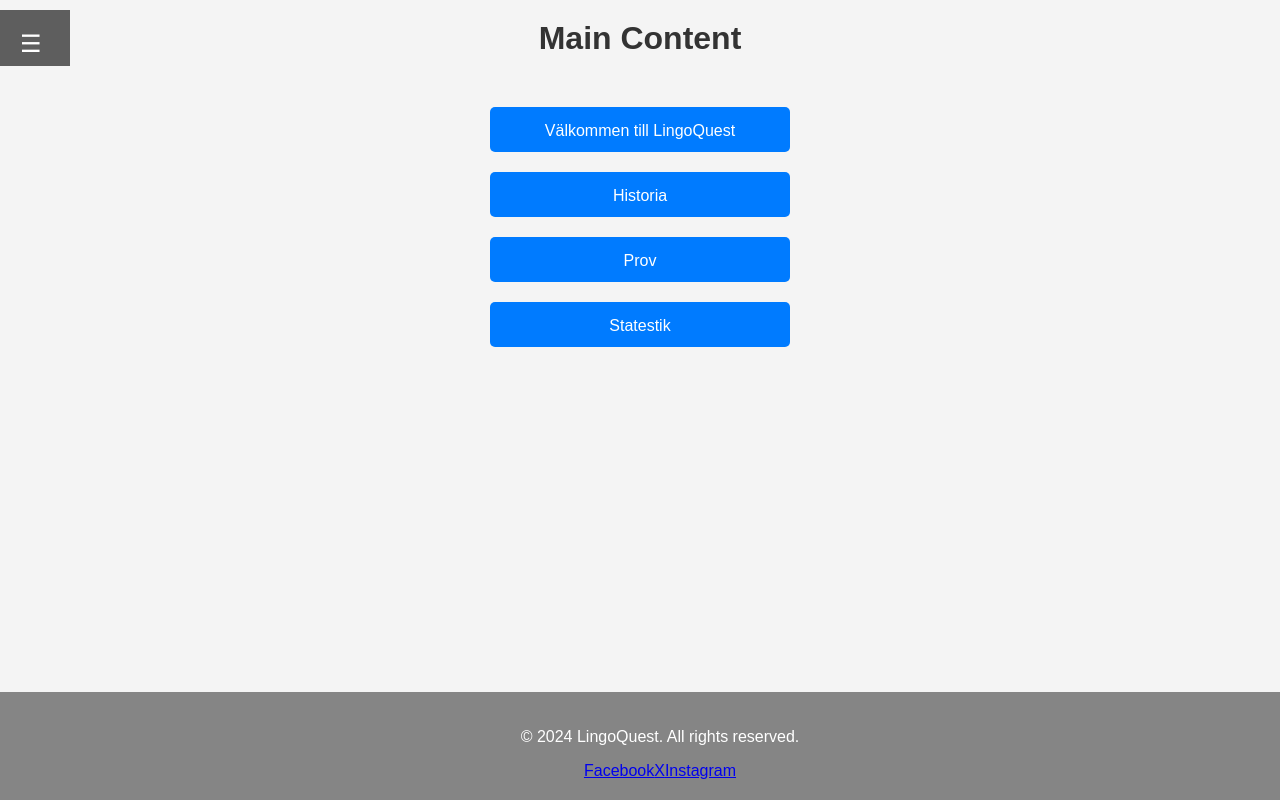
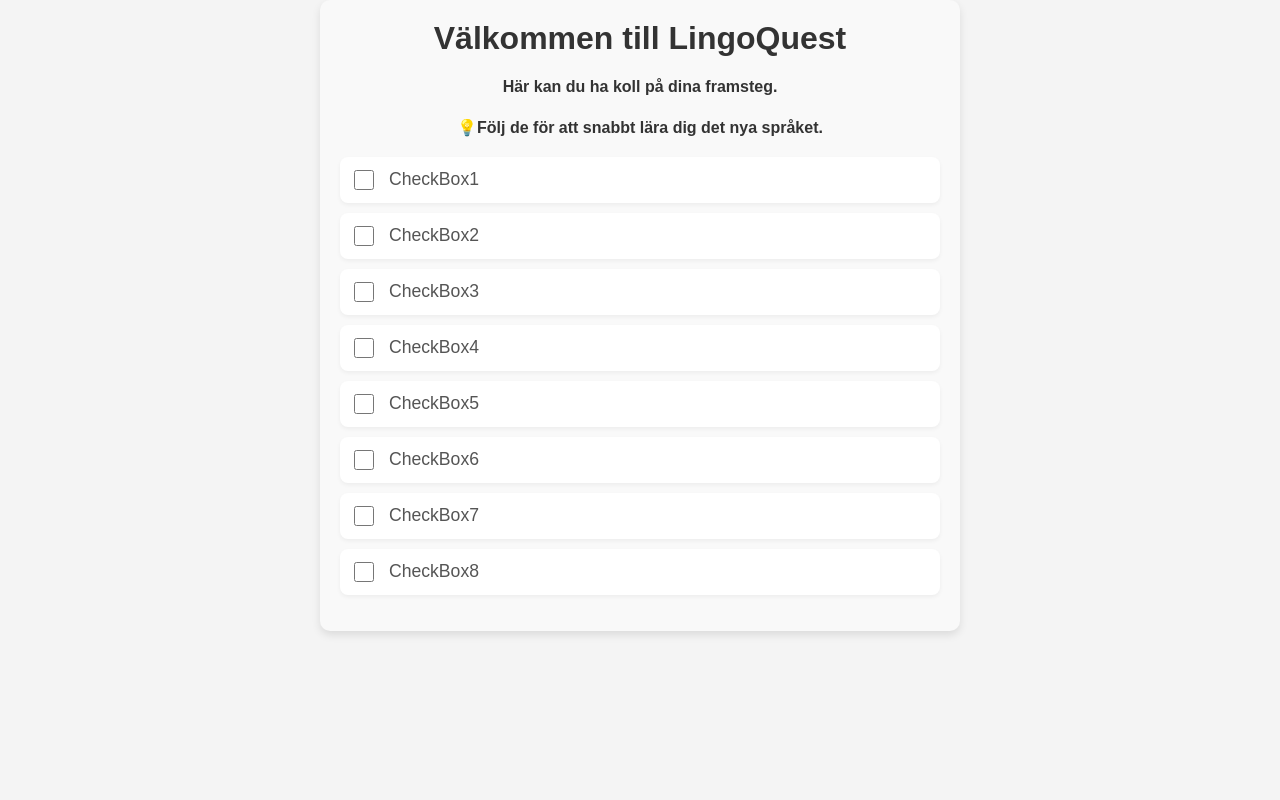
Before and after one commit to KekoH1/LingoQuest, a React (Create React App) app in the folder lingoquest-web/: page /checklist in a window 1280 px wide. Built offline with nearby package versions, Linux system fonts and the light colour scheme.

Commit message:
Added page for checklist, need some more work but looks fine for now.

```diff
--- a/lingoquest-web/package.json
+++ b/lingoquest-web/package.json
@@ -8,6 +8,7 @@
     "@testing-library/user-event": "^13.5.0",
     "react": "^18.3.1",
     "react-dom": "^18.3.1",
+    "react-router-dom": "^6.26.2",
     "react-scripts": "5.0.1",
     "web-vitals": "^2.1.4"
   },
--- a/lingoquest-web/src/App.js
+++ b/lingoquest-web/src/App.js
@@ -1,14 +1,20 @@
+import React from 'react';
+import { BrowserRouter as Router, Route, Routes } from 'react-router-dom';
+import Home from './pages/home';
+import Checklist from './pages/checklist';
 import './App.css';
-import Home from './pages/home';
-import './assets/style.css';
-
 
 function App() {
   return (
-    <>
-        <Home />
-
-    </>
+    <Router>
+      <div>
+        {/* Define the routes */}
+        <Routes>
+          <Route path="/" element={<Home />} />
+          <Route path="/checklist" element={<Checklist />} />
+        </Routes>
+      </div>
+    </Router>
   );
 }
 
--- /dev/null
+++ b/lingoquest-web/src/assets/checklist.css
@@ -0,0 +1,60 @@
+.container {
+    max-width: 600px;
+    margin: 0 auto;
+    padding: 20px;
+    background-color: #f9f9f9;
+    border-radius: 10px;
+    box-shadow: 0px 4px 8px rgba(0, 0, 0, 0.1);
+  }
+
+  .h1 {
+    font-size: 2rem;
+    color: #333;
+    text-align: center;
+    margin-bottom: 20px;
+    font-family: 'Arial', sans-serif;
+  }
+  .h4 {
+    font-size: 1rem;
+    color: #333;
+    text-align: center;
+    margin-bottom: 20px;
+    font-family: 'Arial', sans-serif;
+  }
+  .list {
+    list-style: none;
+    padding: 0;
+  }
+
+  .list li {
+    display: flex;
+    align-items: center;
+    margin-bottom: 10px;
+    padding: 10px;
+    border-radius: 8px;
+    background-color: #fff;
+    box-shadow: 0px 2px 4px rgba(0, 0, 0, 0.05);
+    transition: background-color 0.3s ease;
+  }
+
+  .list li:hover {
+    background-color: #f0f0f0;
+  }
+
+  input[type="checkbox"] {
+    margin-right: 15px;
+    width: 20px;
+    height: 20px;
+    cursor: pointer;
+  }
+
+  label {
+    font-size: 1.1rem;
+    color: #555;
+    cursor: pointer;
+  }
+
+  input[type="checkbox"]:checked + label {
+    text-decoration: line-through;
+    color: #999;
+  }
--- /dev/null
+++ b/lingoquest-web/src/pages/checklist.js
@@ -0,0 +1,51 @@
+import React, { useEffect, useState } from "react";
+import  "../assets/checklist.css"
+const LabelChecklist = () => {
+  const [labels, setLabel] = useState([]);
+
+  useEffect(() => {
+    setLabel([
+      { id: 1, subject: "CheckBox1", selected: false },
+      { id: 2, subject: "CheckBox2", selected: false },
+      { id: 3, subject: "CheckBox3", selected: false },
+      { id: 4, subject: "CheckBox4", selected: false },
+      { id: 5, subject: "CheckBox5", selected: false },
+      { id: 6, subject: "CheckBox6", selected: false },
+      { id: 7, subject: "CheckBox7", selected: false },
+      { id: 8, subject: "CheckBox8", selected: false },
+    ]);
+  }, []);
+
+
+  const handleSelection = (id) => {
+    setLabel((prev) =>
+      prev.map((label) =>
+        label.id === id ? { ...label, selected: !label.selected } : label
+      )
+    );
+  };
+
+  return (
+    <div>
+      <div className="container">
+        <h1 className="h1">Välkommen till LingoQuest</h1>
+        <h4 className="h4">Här kan du ha koll på dina framsteg.</h4>
+        <h4 className="h4">💡Följ de för att snabbt lära dig det nya språket.</h4>
+        <ul className="list">
+          {labels.map((label) => (
+            <li key={label.id}>
+              <input
+                type="checkbox"
+                checked={label.selected}
+                onChange={() => handleSelection(label.id)}
+              />
+              <label>{label.subject}</label>
+            </li>
+          ))}
+        </ul>
+      </div>
+    </div>
+  );
+};
+
+export default LabelChecklist;
--- a/lingoquest-web/src/pages/home.js
+++ b/lingoquest-web/src/pages/home.js
@@ -1,4 +1,6 @@
 import React, { useState } from 'react';
+import { Link } from 'react-router-dom';
+import "../assets/home.css"
 
 function Home() {
     const [isOpen, setIsOpen] = useState(false);
@@ -16,7 +18,7 @@ function Home() {
                     </button>
 
                     <ul className="nav-links">
-                        <li><a href="#välkommen" className={isOpen ? 'show' : ''}>Välkommen</a></li>
+                        <li><Link to="/checklist" className={isOpen ? 'show' : ''}>Välkommen/</Link></li>
                         <li><a href="#historia" className={isOpen ? 'show' : ''}>Historia</a></li>
                         <li><a href="#prov" className={isOpen ? 'show' : ''}>Prov</a></li>
                         <li><a href="#statestik" className={isOpen ? 'show' : ''}>Statestik</a></li>
@@ -28,7 +30,7 @@ function Home() {
                 <h2>Main Content</h2>
 
                 <div className="button-container" id="menubuttons">
-                    <button>Välkommen till LingoQuest</button>
+                    <Link to="/checklist"><button>Välkommen till LingoQuest</button></Link>
                     <button>Historia</button>
                     <button>Prov</button>
                     <button>Statestik</button>
```
Also changed, not shown: lingoquest-web/src/assets/home.css (renamed from lingoquest-web/src/assets/style.css), 1 other file (tests, documents, lock files or other folders).
